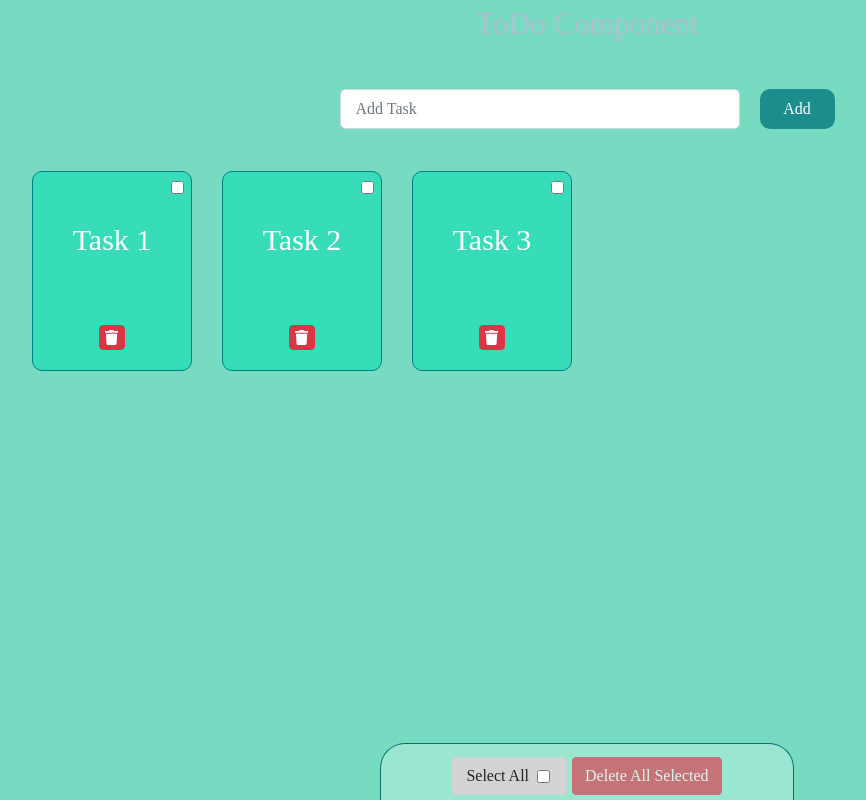
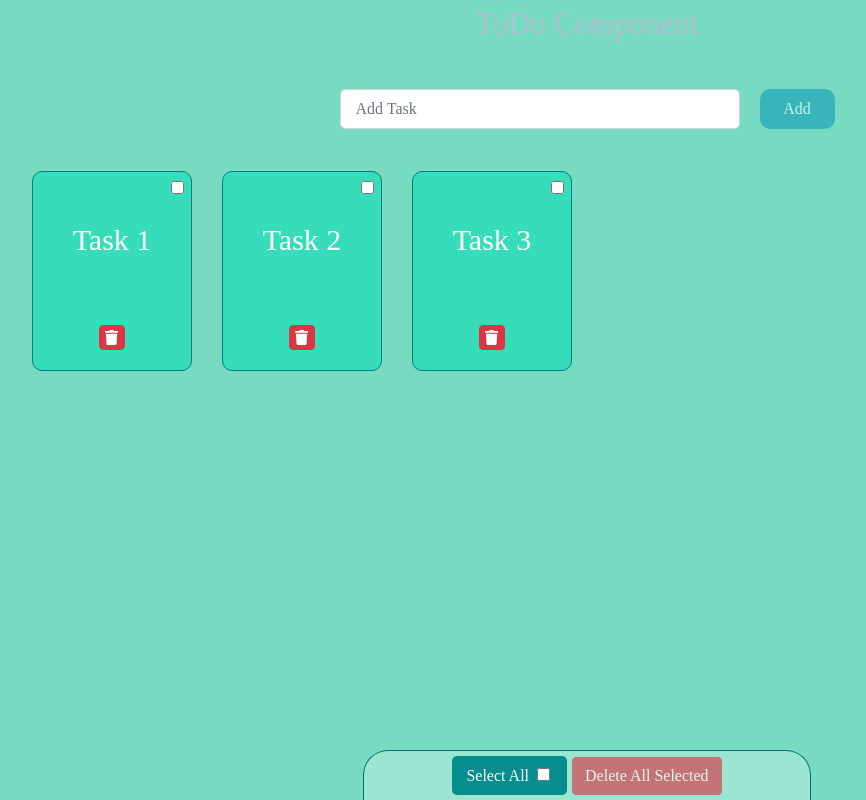
Before and after one commit to AmalyaG95/react-beg-06, a React (Create React App) app: page / in a window 1280 px wide. Shown: the whole page, without its empty margins (53-919 px from the left). Built offline with nearby package versions, Linux system fonts and the light colour scheme.

Commit message:
LifeCycle && PureComponent && memo

```diff
--- a/src/App.js
+++ b/src/App.js
@@ -11,5 +11,7 @@ function App() {
 
 export default App;
 
-// ToDo list-ում ստեղծել միանգամից մի քանի task ջնջելու հնարավորություն (Set ով)։
-// Եթե ընտրված task-եր կան, ապա պետք է անջատել նոր task ավելացնելու և առանձին-առանձին task-երը ջնջելու կոճակները։
+// Task ավելացնելուց կամ ջնջելուց անիմաստ Task Update ները կանխել
+// Օգտվել ՝
+// PureComponent
+// memo
--- a/src/components/AddTask/AddTask.jsx
+++ b/src/components/AddTask/AddTask.jsx
@@ -1,8 +1,8 @@
-import React, { Component } from "react";
+import React, { PureComponent } from "react";
 import styles from "./addTask.module.css";
 import { Form, Button } from "react-bootstrap";
 
-class AddTask extends Component {
+class AddTask extends PureComponent {
   constructor(props) {
     super(props);
     this.state = {
@@ -32,6 +32,8 @@ class AddTask extends Component {
 
   render() {
     const { isAnyChecked } = this.props;
+    const { inputValue } = this.state;
+
     return (
       <div className={styles.AddTask}>
         <Form.Control
@@ -50,7 +52,7 @@ class AddTask extends Component {
           // className={`${styles.button} ${
           //   isAnyChecked && styles.disabledButton
           // }`}
-          disabled={isAnyChecked}
+          disabled={isAnyChecked || !inputValue}
         >
           Add
         </Button>
--- a/src/components/Task/Task.jsx
+++ b/src/components/Task/Task.jsx
@@ -1,3 +1,4 @@
+import { memo } from "react";
 import styles from "./task.module.css";
 import { Card, Form, Button } from "react-bootstrap";
 import { FontAwesomeIcon } from "@fortawesome/react-fontawesome";
@@ -16,7 +17,7 @@ const Task = ({
   handleSelectTask,
   isChecked,
   isAnyChecked,
-  isAllSelected,
+  isAllChecked,
 }) => {
   const handleDelete = () => {
     handleDeleteTask(task._id);
@@ -32,7 +33,7 @@ const Task = ({
         type="checkbox"
         className={"align-self-end p-1"}
         onChange={handleSelect}
-        checked={isAllSelected || isChecked}
+        checked={isAllChecked || isChecked}
       />
       <Card.Body className={CardBodyCls.join(" ")}>
         <Card.Title style={{ fontSize: "30px" }}>{task.title}</Card.Title>
@@ -49,4 +50,4 @@ const Task = ({
   );
 };
 
-export default Task;
+export default memo(Task);
--- a/src/components/ToDo/ToDo.jsx
+++ b/src/components/ToDo/ToDo.jsx
@@ -12,6 +12,8 @@ const delSelButtonsColCls = [
   "justify-content-center",
   "align-items-center",
   "mt-2",
+  "position-fixed",
+  styles.delSelButtons,
 ];
 
 class ToDo extends React.Component {
@@ -97,14 +99,14 @@ class ToDo extends React.Component {
     const { tasks, selectedTasksIDs } = this.state;
     const tasksJSX = tasks.map((task) => {
       return (
-        <Col key={task._id} xs={12} sm={3} xl={2} className="my-2 ">
+        <Col key={task._id} xs={6} sm={3} xl={2} className="my-2 ">
           <Task
             task={task}
             handleDeleteTask={this.handleDeleteTask}
             handleSelectTask={this.handleSelectTask}
             isChecked={selectedTasksIDs.has(task._id)}
             isAnyChecked={!!selectedTasksIDs.size}
-            isAllSelected={
+            isAllChecked={
               this.state.selectedTasksIDs.size &&
               this.state.selectedTasksIDs.size === this.state.tasks.length
             }
@@ -133,7 +135,8 @@ class ToDo extends React.Component {
           )}
         </Row>
 
-        <Row className={styles.delSelButtons}>
+        <Row className="justify-content-center">
+          {/* <Row className={styles.delSelButtons}> */}
           <Col className={delSelButtonsColCls.join(" ")}>
             <div className={styles.select}>
               <Form.Label htmlFor="selectAll" className="mr-1">
--- a/src/components/ToDo/toDo.module.css
+++ b/src/components/ToDo/toDo.module.css
@@ -4,16 +4,14 @@
 }
 
 .delSelButtons {
-  position: fixed;
-  padding: 5px;
+  width: 35%;
+  padding: 5px 15px;
   border-top-left-radius: 25px;
   border-top-right-radius: 25px;
   background: rgba(189, 241, 226, 0.5);
   border: 1px solid rgb(5, 112, 112);
   border-bottom: none;
   bottom: 0;
-  left: 35%;
-  right: 35%;
 }
 
 div.select {
@@ -22,9 +20,10 @@ div.select {
   justify-content: center;
   margin-right: 5px;
   border-radius: 5px;
-  height: 38px;
-  padding: 8px 14px;
-  background-color: lightgray;
+  padding: 7px 14px;
+  background-color: rgb(7, 141, 141);
+  color: white;
   font-size: 1rem;
+  line-height: 24px;
   font-family: "Times New Roman", Times, serif;
 }
```
